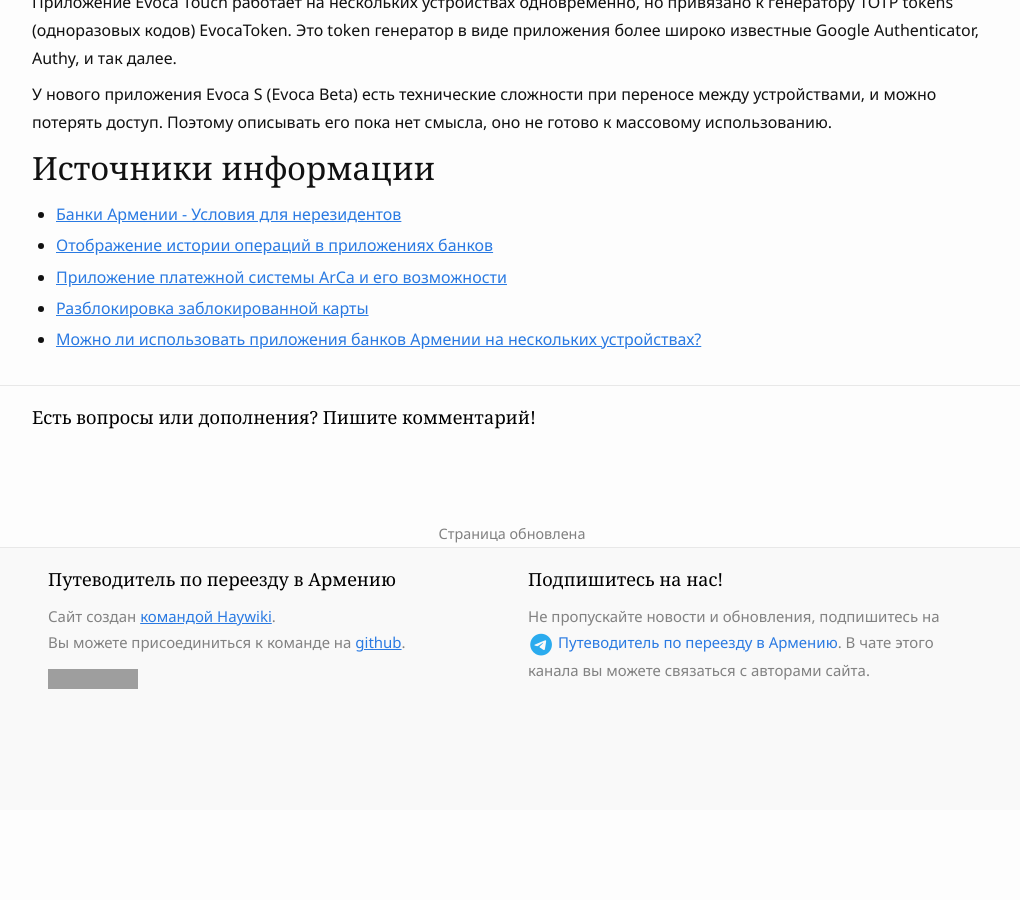
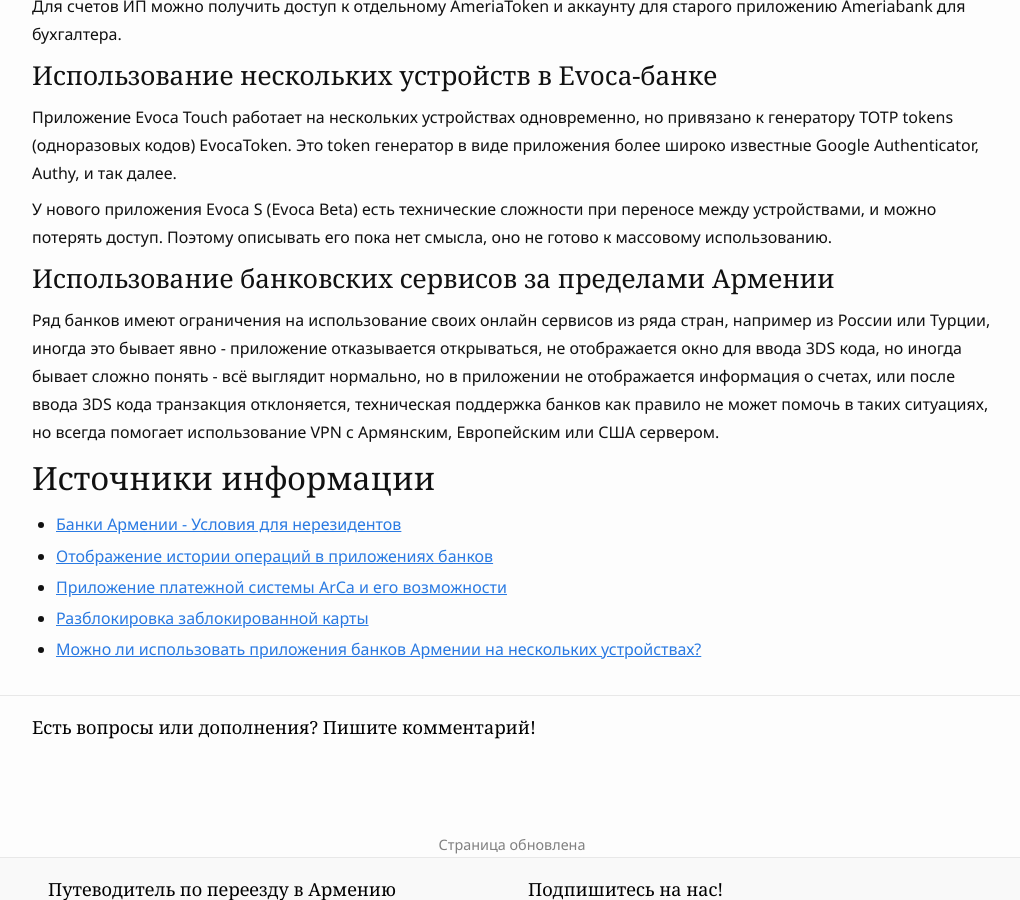
Before and after one commit to haywiki/haywiki.github.io, a Jekyll site: the page built from banks/index.md, in a window 1280 px wide and 900 px high, scrolled down 6858 px. Shown: the whole window, without its empty margins (128-1148 px from the left). Built offline with Jekyll 4.4.1, drawn with Linux system fonts in a browser that asks for light colours; nearby versions of some CDN libraries; a script that is not in the unit is left out; before the commit the page ends 7668 px from its top, so only the background shows below that; some of the changed text lies outside the part shown; grey boxes are pictures that could not be loaded.

Commit message:
Update index.md
Дополнено информацией об ограничении работы онлайн сервисов из других стран

```diff
--- a/banks/index.md
+++ b/banks/index.md
@@ -144,6 +144,7 @@
 3. Онлайн операции для карты отключены или их суточный лимит установлен на 0. Это, как правило, можно сделать в приложении или через поддержку.
 4. Банк некорректно записал ваш номер телефона, например, в номере из РФ добавлена лишняя 7, номер записан не в корректном международном формате, и так далее. Это особенно часто можно наблюдать у клиентов Юнибанка. Просите дважды перепроверить ваш номер телефона при открытии счета и получении карт.
 5. У используемой SIM карты армянского оператора не включен роуминг, а владелец находится за пределами страны.
+6. Операция происходит из "нежелательной" страны. Ряд банков имеют ограничения на использование онлайн сервисов из определенных локаций, например из России, Турции, некоторых стран Латинской Америки, в таких случаях не отображается окно для ввода 3DS кода, либо после ввода транзакция отклоняется, в этих случаях помогает VPN, не обязательно с IP Армении, по опыту всё отлично работает через VPN в странах ЕС или США
 
 ### Как разблокировать карту через поддержку банка?
 
@@ -224,6 +225,10 @@
 
 У нового приложения Evoca S (Evoca Beta) есть технические сложности при переносе между устройствами, и можно потерять доступ. Поэтому описывать его пока нет смысла, оно не готово к массовому использованию.
 
+### Использование банковских сервисов за пределами Армении
+
+Ряд банков имеют ограничения на использование своих онлайн сервисов из ряда стран, например из России или Турции, иногда это бывает явно - приложение отказывается открываться, не отображается окно для ввода 3DS кода, но иногда бывает сложно понять - всё выглядит нормально, но в приложении не отображается информация о счетах, или после ввода 3DS кода транзакция отклоняется, техническая поддержка банков как правило не может помочь в таких ситуациях, но всегда помогает использование VPN с Армянским, Европейским или США сервером.
+
 ## Источники информации
 
 - [Банки Армении - Условия для нерезидентов](https://bit.ly/am-banks)
```
